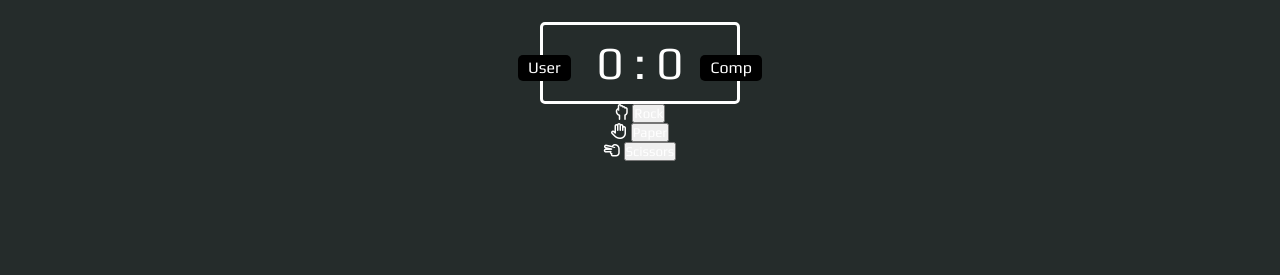
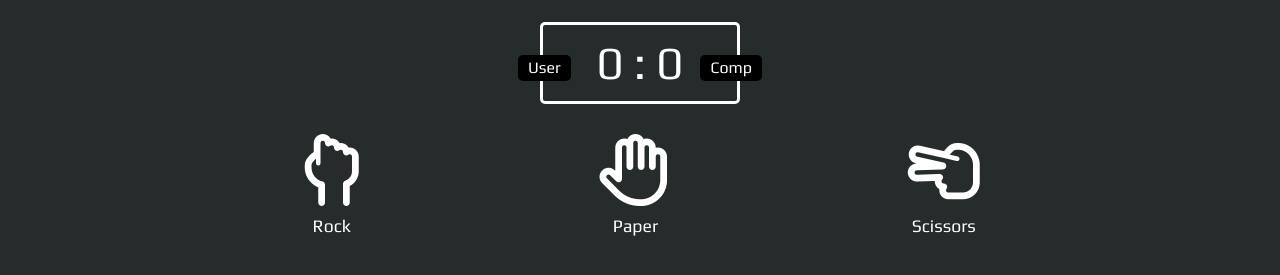
Before and after one commit to jakeshaw61/Rock-Paper-Scissors, a plain HTML site: page index.html in a window 1280 px wide. Shown: the part 115-390 px from the top of the page. Drawn offline with Linux system fonts and the light colour scheme.

Commit message:
Add style to game options

```diff
--- a/assets/css/style.css
+++ b/assets/css/style.css
@@ -76,3 +76,46 @@ h1 {
     top: 30px;
     right: -25px;
 }
+
+/* Rock/Paper/Scissors options*/
+
+.choice-box{
+    display: flex;
+    flex-direction: column;
+    align-items: center;
+    text-align: center;
+    justify-content: center;
+}
+
+.choices {
+    display: flex;
+    align-items: center;
+    justify-content: space-evenly;
+    margin-top: 30px;
+    text-align: center;
+}
+
+.btn {
+    display: flex;
+    align-items: center;
+    flex-direction: row;
+    font-size: 1.4rem;
+    color: #ffffff;
+    justify-content: center;
+    transition: 200ms;
+    margin-top: 10px;
+    font-size: 1.1rem;
+    align-items: center;
+    text-align: center;
+    background: none;
+    border: none;
+}
+
+i:hover {
+    transform: scale(1.2);
+    cursor: pointer;
+}
+
+i {
+    font-size: 4.5rem;
+}
```
